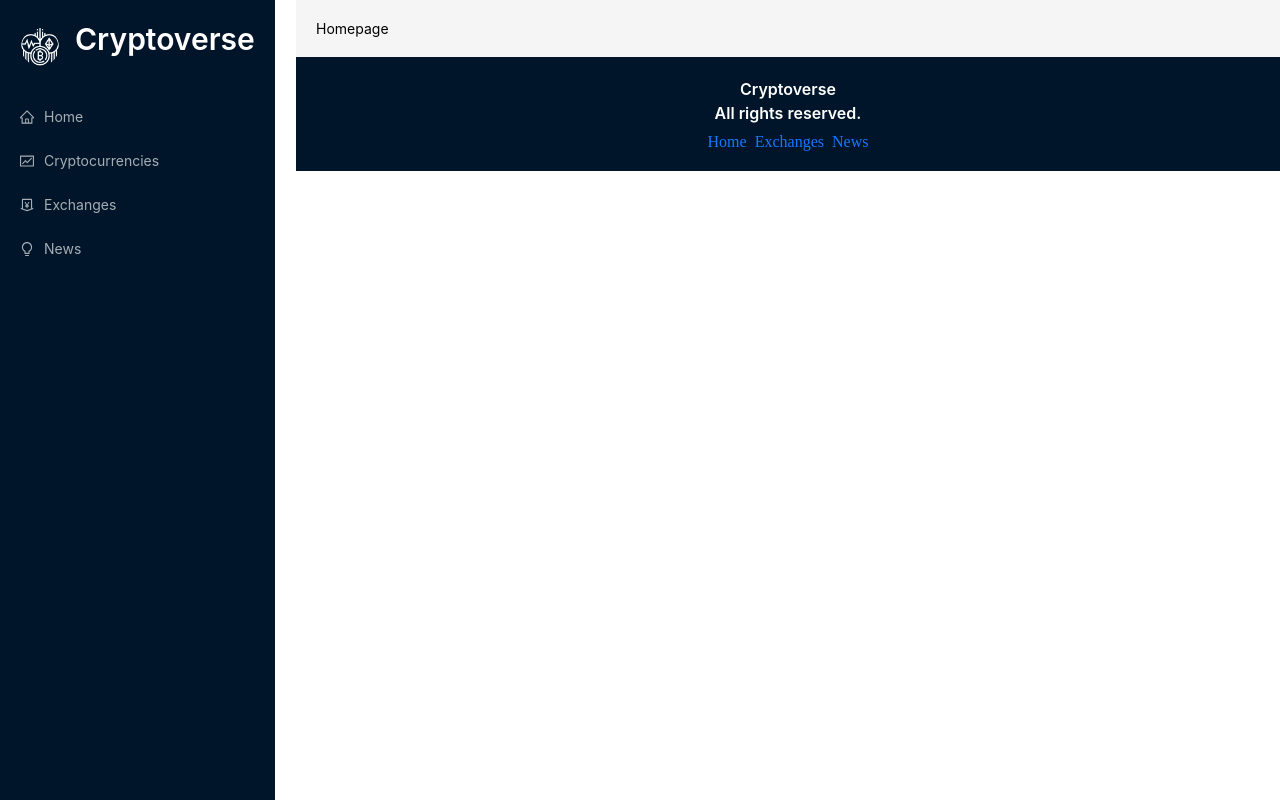
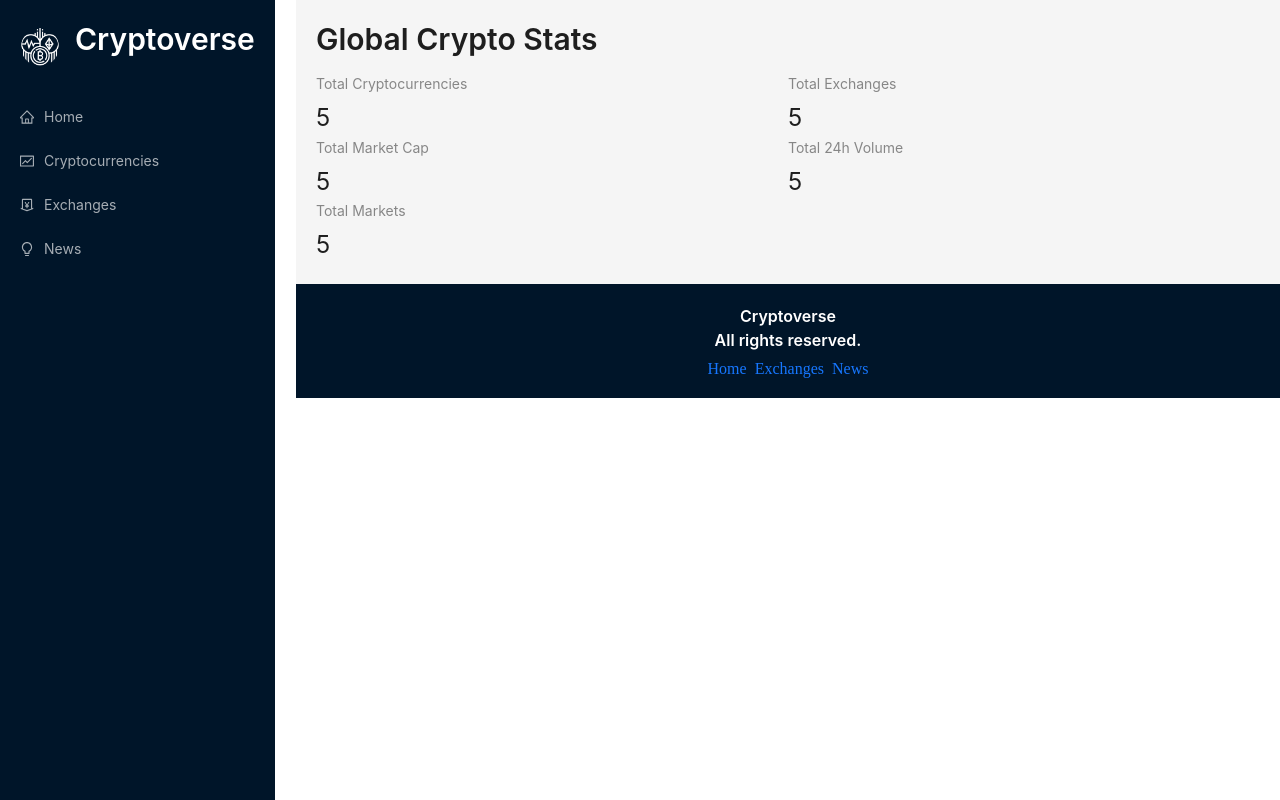
Before and after one commit to TemitopeRekun/crypto-app-reactjs, a React (Vite) app: page / in a window 1280 px wide. Built offline with nearby package versions, Linux system fonts and the light colour scheme.

Commit message:
creating the end points

```diff
--- /dev/null
+++ b/src/app/store.js
@@ -0,0 +1,7 @@
+import { configureStore } from "@reduxjs/toolkit";
+
+const store = configureStore({
+	reducer: {},
+});
+
+export default store;
--- a/src/components/Homepage.jsx
+++ b/src/components/Homepage.jsx
@@ -1,9 +1,35 @@
-import React from 'react'
+import React from "react";
+import millify from "millify";
+import { Typography, Row, Col, Statistic } from "antd";
+import { Link } from "react-router-dom";
+
+const { Title } = Typography;
 
 const Homepage = () => {
-  return (
-    <div>Homepage</div>
-  )
-}
+	return (
+		<>
+			<Title level={2} className="heading">
+				Global Crypto Stats
+			</Title>
+			<Row>
+				<Col span={12}>
+					<Statistic title="Total Cryptocurrencies" value="5" />
+				</Col>
+				<Col span={12}>
+					<Statistic title="Total Exchanges" value="5" />
+				</Col>
+				<Col span={12}>
+					<Statistic title="Total Market Cap" value="5" />
+				</Col>
+				<Col span={12}>
+					<Statistic title="Total 24h Volume" value="5" />
+				</Col>
+				<Col span={12}>
+					<Statistic title="Total Markets" value="5" />
+				</Col>
+			</Row>
+		</>
+	);
+};
 
-export default Homepage
+export default Homepage;
--- a/src/main.jsx
+++ b/src/main.jsx
@@ -2,11 +2,15 @@ import React from "react";
 import ReactDOM from "react-dom/client";
 import App from "./App.jsx";
 import { BrowserRouter as Router } from "react-router-dom";
+import { Provider } from "react-redux";
+import store from "./app/store.js";
 
 ReactDOM.createRoot(document.getElementById("root")).render(
 	<React.StrictMode>
 		<Router>
-			<App />
+			<Provider store={store}>
+				<App />
+			</Provider>
 		</Router>
 	</React.StrictMode>
 );
```
Also changed, not shown: src/Services/CryptoApi.js (added, +18 -0 lines).
